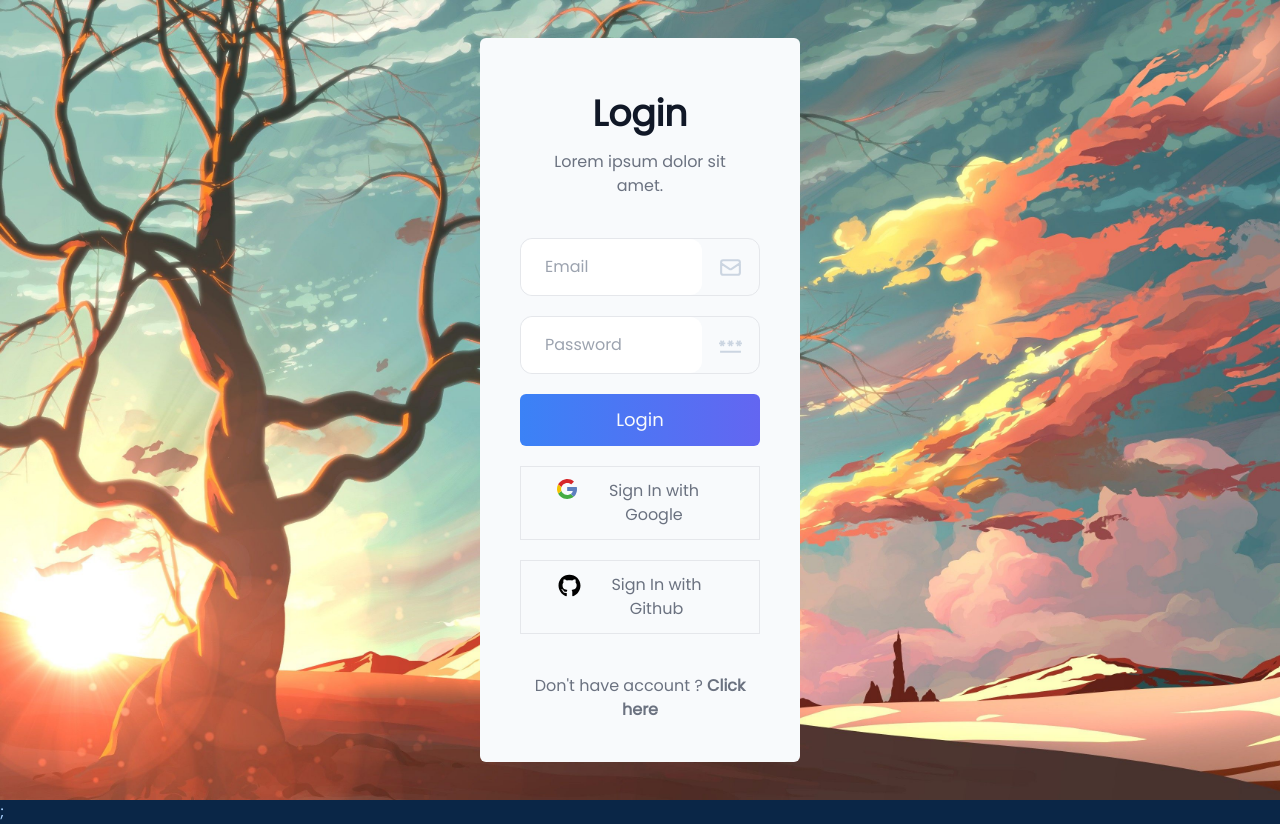
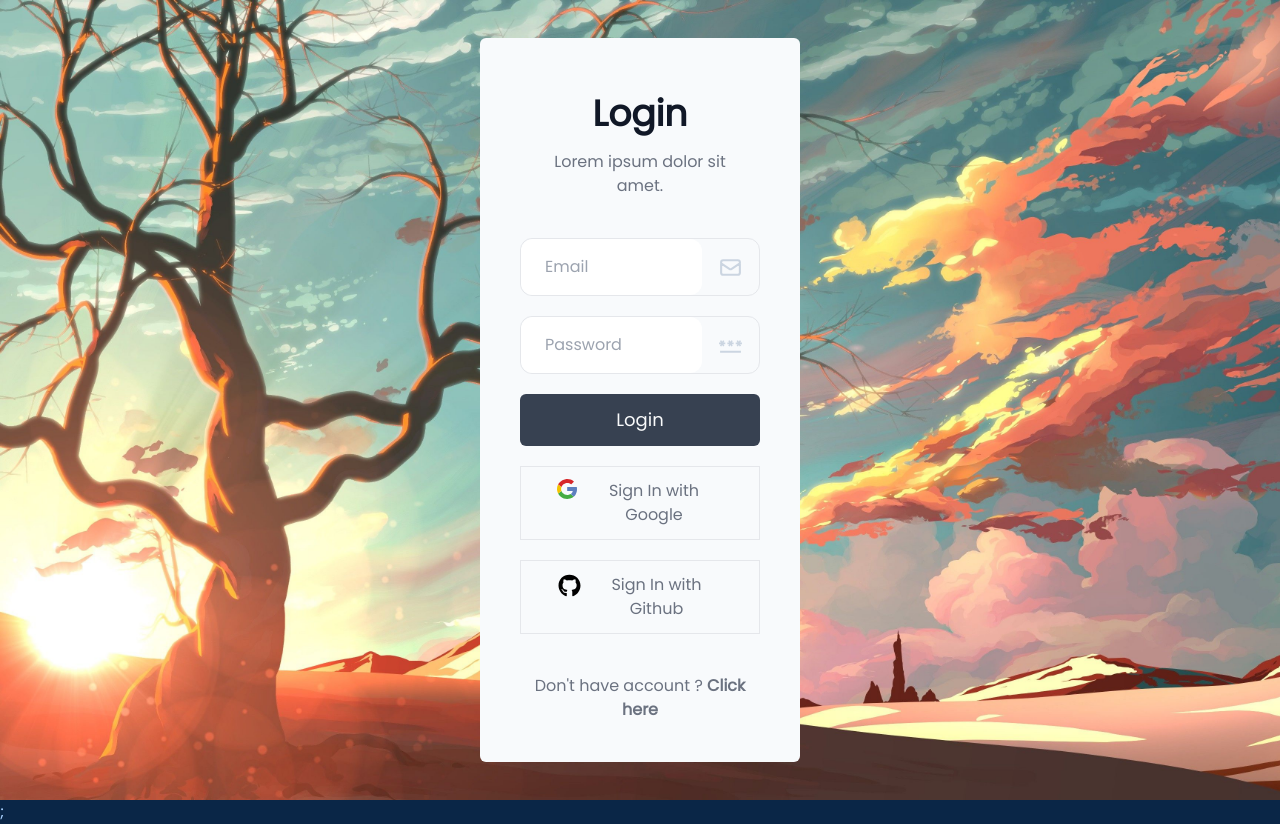
Before and after one commit to TheangDyna/DerLg, a Next.js app: page /login in a window 1280 px wide. Built offline with nearby package versions, Linux system fonts and the light colour scheme.

Commit message:
change button bg

```diff
--- a/styles/Form.module.css
+++ b/styles/Form.module.css
@@ -9,12 +9,12 @@
 }
 
 .button {
-  @apply w-full bg-gradient-to-r from-blue-500 to-indigo-500 rounded-md;
+  @apply w-full bg-gray-700 rounded-md;
   @apply py-3 text-gray-50 text-lg;
 }
 
 .button:hover {
-  @apply bg-gradient-to-r from-gray-50 to-gray-100 border-blue-400;
+  @apply bg-gradient-to-r from-gray-50 to-gray-100 border-gray-700;
   @apply text-gray-700 border;
 }
 
```
